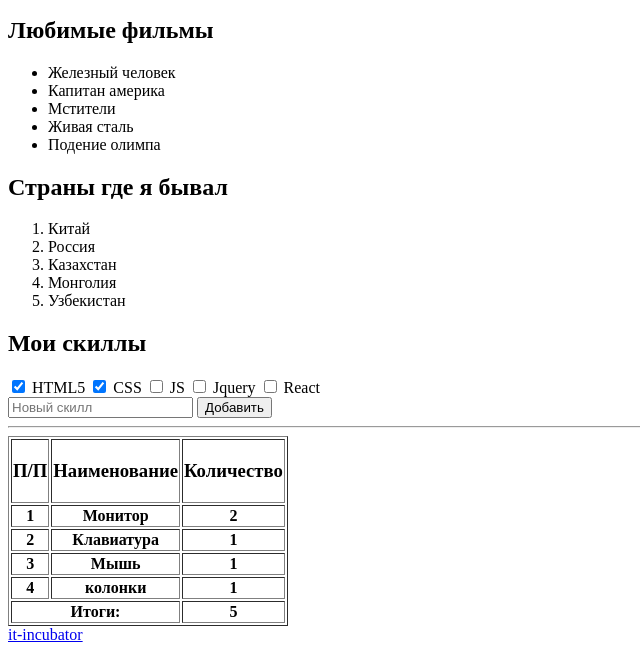
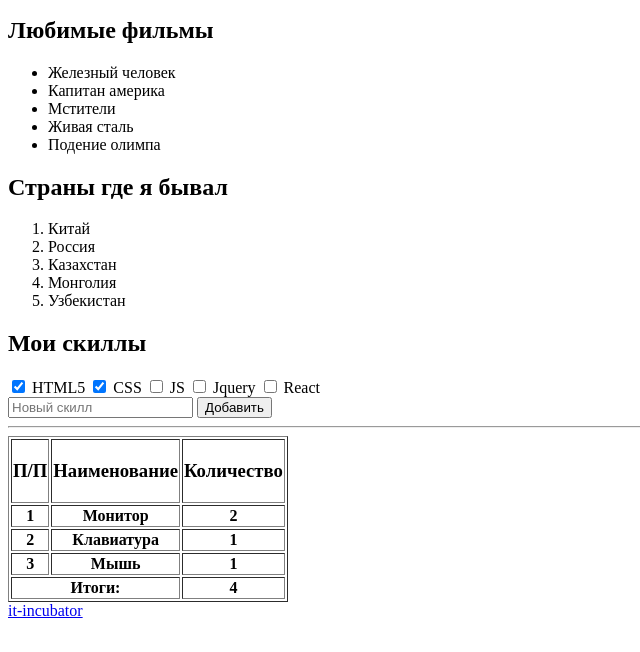
Before and after one commit to PavelKrevchik/lesson-nuber-1, a plain HTML site: page index.html in a window 1280 px wide. Shown: the part 453-1105 px from the top of the page, without its empty margins (0-640 px from the left). After the commit the page ends 1081 px from the top, so only its background shows below. Drawn offline with Linux system fonts and the light colour scheme.

Commit message:
lesson-1-save-6

```diff
--- a/index.html
+++ b/index.html
@@ -111,13 +111,8 @@
                     <th>1</th>
                 </tr>
                 <tr>
+                    <th colspan="2">Итоги:</th>
                     <th>4</th>
-                    <th>колонки</th>
-                    <th>1</th>
-                </tr>
-                <tr>
-                    <th colspan="2">Итоги:</th>
-                    <th>5</th>
                 </tr>
             </tbody>
         </table>
```
